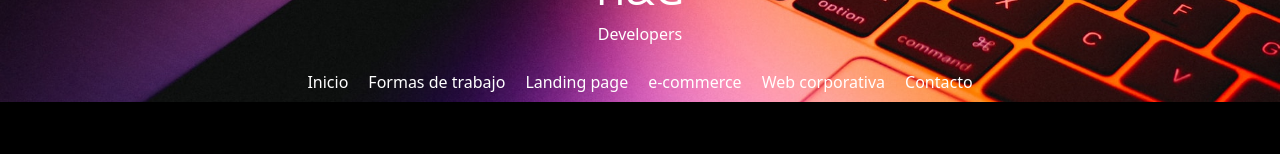
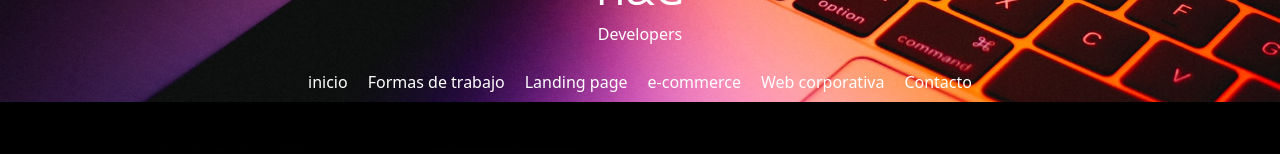
Before and after one commit to rater31/hyg-developer, a React (Vite) app in the folder hyg/: page / in a window 1280 px wide. Shown: the part 213-367 px from the top of the page. Built offline with nearby package versions, Linux system fonts and the light colour scheme.

Commit message:
fede
logre hacer que el color cambie cuando le hago click

```diff
--- a/hyg/src/components/Header.jsx
+++ b/hyg/src/components/Header.jsx
@@ -3,23 +3,15 @@ import { useEffect, useState } from 'react'
 import logo from '../assets/logo.png'
 import '../css/header.css'
 import { Link } from 'react-router-dom'
-import Ecomerce from '../pages/Ecomerce'
-import FormasdeTrabajo from '../pages/FormasdeTrabajo'
-import LandinPage from '../pages/LandinPage'
-import WebCorporativa from '../pages/WebCorporativa'
-import Contacto from '../pages/Contacto'
 
 const Header = () => {
-  function cambioColor() {
-    const [isActive, setIsActive] = useState(false);
 
-    let selectClass = 'select';
-    if (isActive) {
-      selectClass += 'select--active';
+    const [clase, setClase] = useState("button2");
+    const handleClick = () =>{
+      let cl = clase
+      cl=cl.includes("select")?"button2":"button2 select"
+      setClase(cl)
     }
-    console.log('anda papuuu bien ahi')
-  }
-
 
 
 
@@ -43,13 +35,13 @@ const Header = () => {
           <div className="collapse navbar-collapse" id="navbarNavDropdown">
             <ul className="navbar-nav">
               <li className="nav-item">
-                <Link to="/" className="button2 "> Inicio  </Link>
+                <Link to="/" onClick={handleClick} className={clase}>inicio</Link>
               </li>
               <li className="nav-item">
-                <Link to="/formas-de-trabajo" id='menu' className="button2 "> Formas de trabajo </Link>
+                <Link to="/formas-de-trabajo" className="button2"> Formas de trabajo </Link>
               </li>
               <li className="nav-item">
-                <Link to="/landing-page" id='menu' className="button2"> Landing page</Link>
+                <Link to="/landing-page" className="button2"> Landing page</Link>
               </li>
               <li className="nav-item ">
                 <Link to="/e-comerce" className=" button2"> e-commerce </Link>
--- a/hyg/src/components/Somos.jsx
+++ b/hyg/src/components/Somos.jsx
@@ -1,9 +1,12 @@
+import { useEffect, useState } from 'react'
 import React from 'react'
 import pcOscura from '../assets/pc-oscura.jpg'
 import '../css/somos.css'
 import Servicios from './Servicios'
 
 const Somos = () => {
+
+
 return (
     <div className="container-fluid w-100">
     <div className="row">
```
